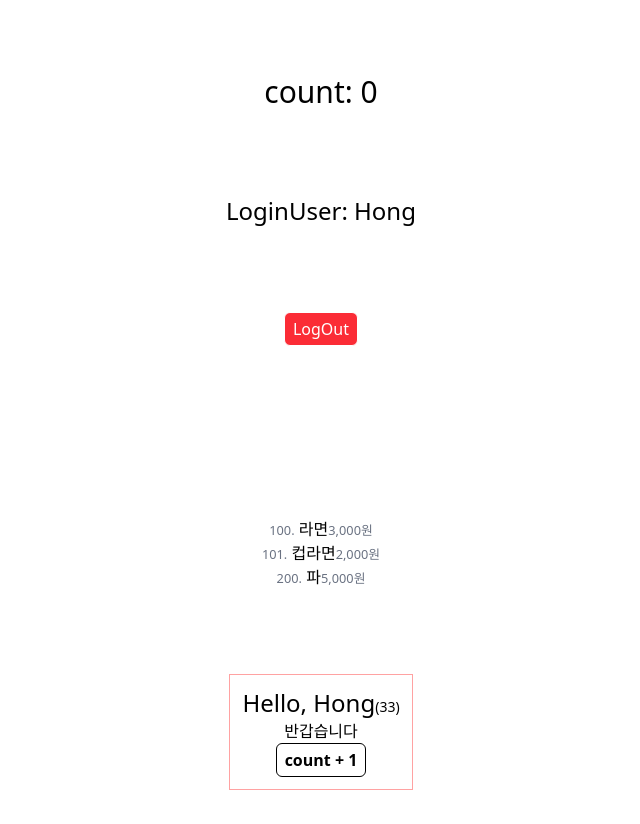
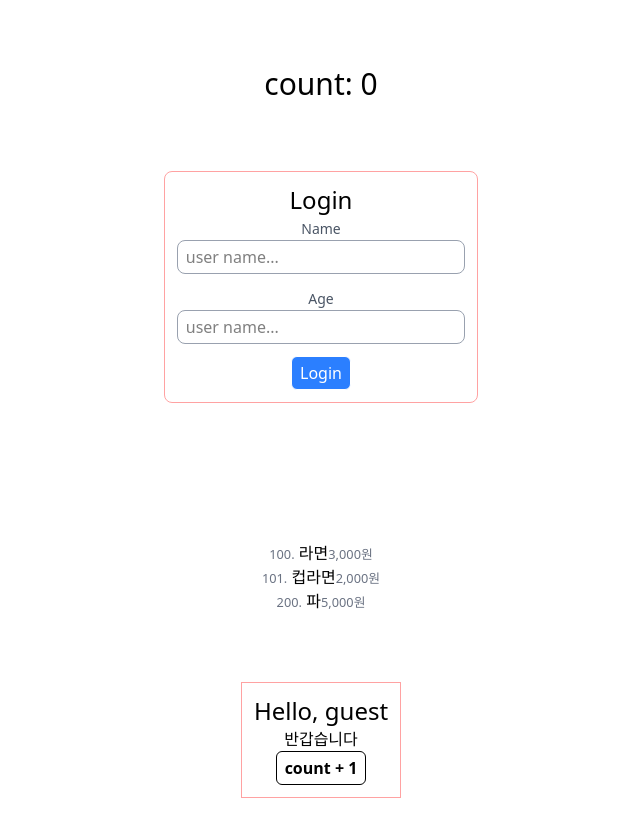
Before and after one commit to thisminji/Hanaro8, a React (Vite) app in the folder react/rbvite/: page / in a window 1280 px wide. Shown: the top 824 px of the page, without its empty margins (319-959 px from the left). Built offline with nearby package versions, Linux system fonts and the light colour scheme.

Commit message:
React: login component 구현

```diff
--- a/react/rbvite/src/App.tsx
+++ b/react/rbvite/src/App.tsx
@@ -2,7 +2,6 @@
 import './App.css';
 import Hello from './components/Hello';
 import My from './components/My';
-
 
 type Item = {
   id: number;
@@ -15,10 +14,11 @@
   loginUser: LoginUser | null;
   cart: Item[];
 };
+export type LoginFunction = (name: string, age: number) => void;
 
 const DefaultSession = {
-  // loginUser: null,
-  loginUser: { id: 1, name: 'Hong', age: 33 },
+  loginUser: null,
+  // loginUser: { id: 1, name: 'Hong', age: 33 },
   cart: [
     { id: 100, name: '라면', price: 3000 },
     { id: 101, name: '컵라면', price: 2000 },
@@ -30,19 +30,28 @@
   const [count, setCount] = useState(0);
   const [session, setSession] = useState<Session>(DefaultSession);
 
+  // plusCount(100)
+  const plusCount = () => setCount((prevCount) => prevCount + 1);
+
   const logout = () => {
     // session.loginUser = null; // fail!!
     setSession({ ...session, loginUser: null });
   };
 
+  const login: LoginFunction = (name, age) => {
+    if (!name || !age) return alert('Input Name and Age, plz!');
+
+    setSession({ ...session, loginUser: { id: 1, name, age } });
+  };
+
   return (
     <div className='grid place-items-center h-screen'>
       <h1 className='text-3xl'>count: {count}</h1>
-      <My session={session} logout={logout} />
+      <My session={session} logout={logout} login={login} />
       <Hello
         name={session.loginUser?.name}
         age={session.loginUser?.age}
-        setCount={setCount}
+        plusCount={plusCount}
       >
         반갑습니다
       </Hello>
--- a/react/rbvite/src/components/Hello.tsx
+++ b/react/rbvite/src/components/Hello.tsx
@@ -4,14 +4,15 @@
 type Prop = PropsWithChildren<{
   name?: string;
   age?: number;
-  setCount: (cb: (c: number) => number) => void;
+  // setCount: (cb: (c: number) => number) => void;
+  plusCount: () => void;
 }>;
 
 export default function Hello({
   name = 'guest',
   age,
   children,
-  setCount,
+  plusCount,
 }: Prop) {
   return (
     <div className='border border-red-300 p-3 text-center'>
@@ -20,7 +21,7 @@
         {age && <small className='text-sm'>({age})</small>}
       </h2>
       <div>{children}</div>
-      <Button className='font-bold' onClick={() => setCount((c) => c + 1)}>
+      <Button className='font-bold' onClick={plusCount}>
         count + 1
       </Button>
     </div>
--- a/react/rbvite/src/components/Login.tsx
+++ b/react/rbvite/src/components/Login.tsx
@@ -1,3 +1,53 @@
-export default function Login(){
-    return<>Login</>
+import { useState } from 'react';
+import Button from './ui/Button';
+
+type Props ={
+    login:(name: string, age: number)=> void;
 }
+
+
+
+export default function Login({login}:Props) {
+    const [name, setname]= useState('');
+      const [age, setAge]= useState(0);
+
+  return (
+    <div className='border border-red-300 p-3 rounded-lg'>
+      <h1 className='text-2xl text-center font-medium'>Login</h1>
+      <form className='space-y-3'>
+        <div>
+          <label htmlFor='name' className='text-sm text-gray-600'>
+            Name
+          </label>
+          <input
+            type='text'
+            id='name'
+            onChange={(e)=>setname(e.target.value)}
+            placeholder='user name...'
+            className='w-full'
+            required
+          />
+        </div>
+        <div>
+          <label htmlFor='age' className='text-sm text-gray-600'>
+            Age
+          </label>
+          <input
+            type='number'
+            id='age'
+            onChange={(e)=>setAge((+e.target.value))}
+            required
+            placeholder='user name...'
+            className='w-full'
+          />
+        </div>
+
+        <div className='text-center'>
+          <Button onClick={()=> login(name,age)} className='bg-blue-500 text-white hover:bg-blue-600'>
+            Login
+          </Button>
+        </div>
+      </form>
+    </div>
+  );
+}
--- a/react/rbvite/src/components/My.tsx
+++ b/react/rbvite/src/components/My.tsx
@@ -1,4 +1,4 @@
-import type { Session } from '../App';
+import type { LoginFunction, Session } from '../App';
 import Login from './Login';
 import Profile from './Profile';
 import Small from './ui/Small';
@@ -6,15 +6,16 @@
 type Prop = {
   session: Session;
   logout: () => void;
+  login: LoginFunction;
 };
 
-export default function My({ session, logout }: Prop) {
+export default function My({ session, logout, login }: Prop) {
   return (
     <>
       {session?.loginUser ? (
         <Profile loginUser={session.loginUser} logout={logout} />
       ) : (
-        <Login />
+        <Login login={login} />
       )}
       <hr />
       <ul>
--- a/react/rbvite/src/components/ui/Button.tsx
+++ b/react/rbvite/src/components/ui/Button.tsx
@@ -12,7 +12,7 @@
 }: PropsWithChildren<Prop>) {
   return (
     <button
-      className={`border py-1 px-2 rounded-md cursor-pointer hover:bg-gray-100 ${className}`}
+      className={`border py-1 px-2 rounded-md cursor-pointer ${className}`}
       onClick={onClick}
     >
       {children}
--- a/react/rbvite/src/index.css
+++ b/react/rbvite/src/index.css
@@ -1,7 +1,13 @@
 @import 'tailwindcss';
 
-@layer base{
-  /* button @apply */
+@layer base {
+  button {
+    @apply hover:bg-gray-100;
+  }
+
+  input {
+    @apply border border-gray-400 rounded-lg py-1 px-2 focus:ring-1 focus:ring-green-300 focus:border-transparent;
+  }
 }
 
 /* :root {
```
